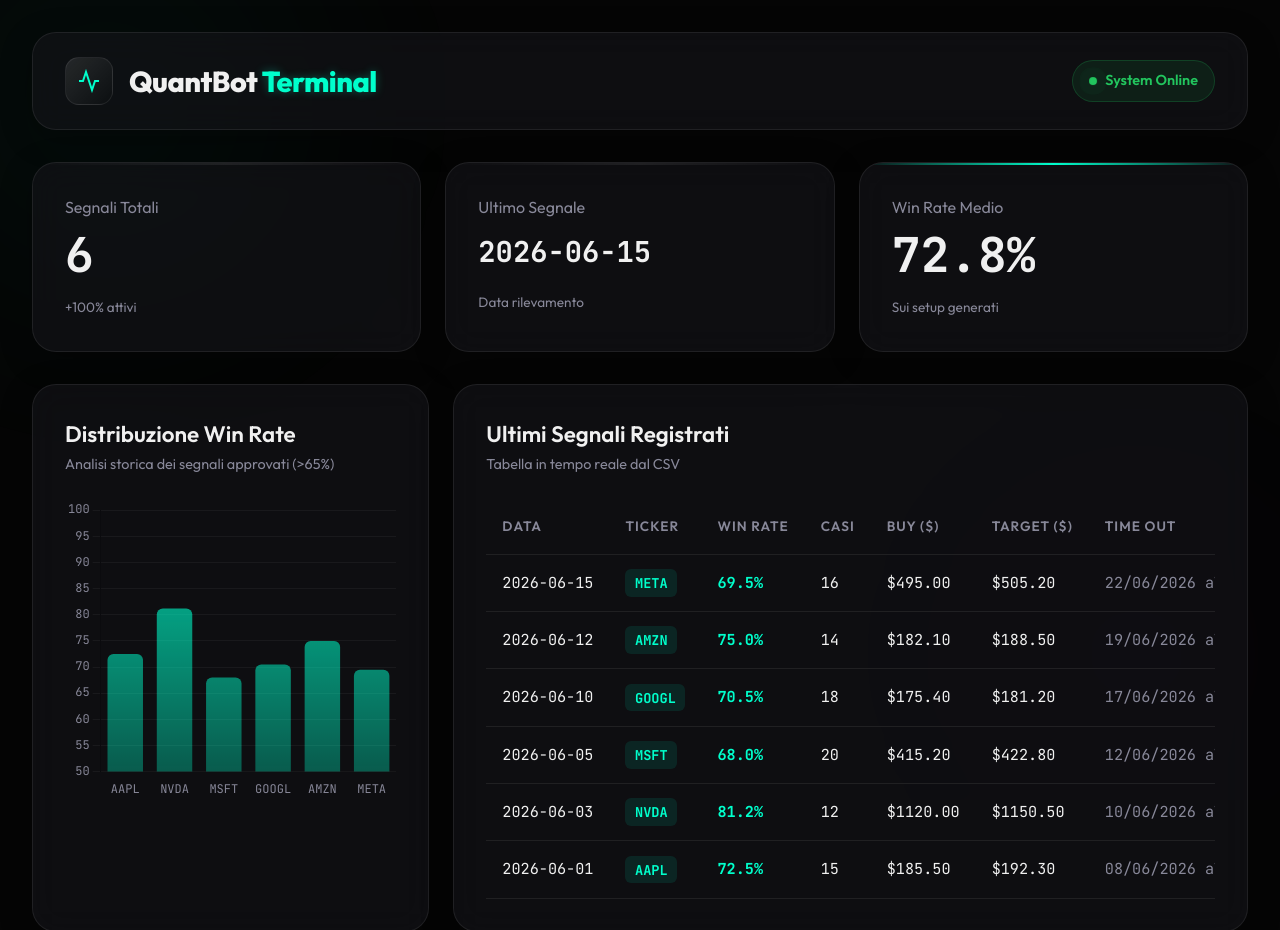
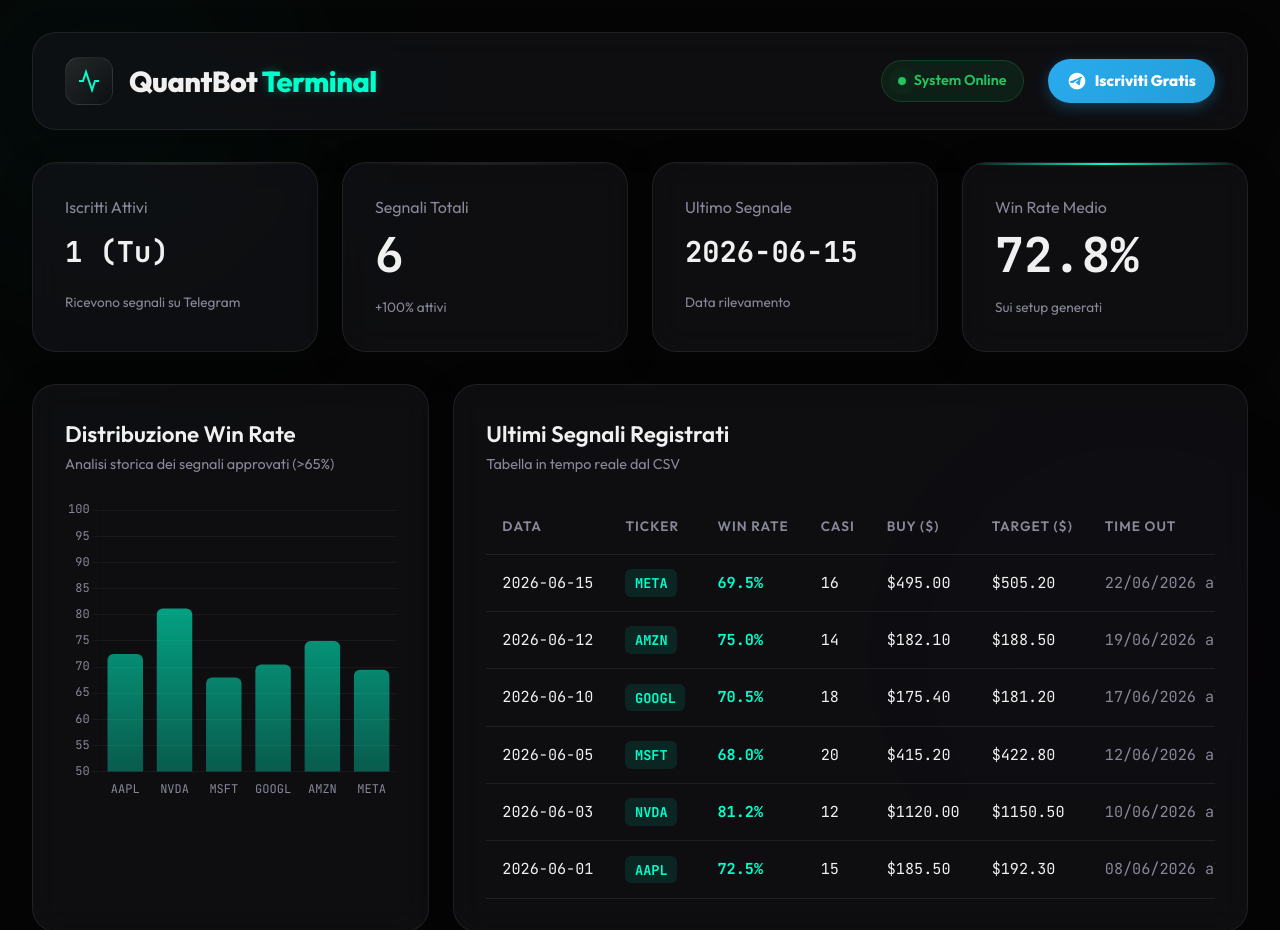
Before and after one commit to provogeminipro-arch/quant-trading-bot, a plain HTML site: page index.html in a window 1280 px wide. Shown: the top 930 px of the page. Drawn offline with nearby package versions, Linux system fonts and the light colour scheme; no server answers.

Commit message:
Add files via upload

```diff
--- a/app.js
+++ b/app.js
@@ -17,6 +17,19 @@ async function loadData() {
             const csvPortText = await responsePort.text();
             Papa.parse(csvPortText, { header: true, skipEmptyLines: true, complete: function(results) { processPortfolio(results.data); } });
         }
+
+        try {
+            const responseSub = await fetch('iscritti.json');
+            if (responseSub.ok) {
+                const subscribers = await responseSub.json();
+                document.getElementById('totalSubscribers').innerText = subscribers.length;
+            } else {
+                document.getElementById('totalSubscribers').innerText = '1 (Tu)';
+            }
+        } catch(e) {
+            document.getElementById('totalSubscribers').innerText = '1 (Tu)';
+        }
+
     } catch (error) {
         console.error('Errore caricamento CSV:', error);
         document.getElementById('totalSignals').innerText = 'Err';
--- a/index.html
+++ b/index.html
@@ -28,12 +28,24 @@
                 </div>
                 <h1>QuantBot <span class="accent">Terminal</span></h1>
             </div>
-            <div class="status-indicator">
-                <span class="pulse"></span> System Online
+
+            <div class="header-actions">
+                <div class="status-indicator">
+                    <span class="pulse"></span> System Online
+                </div>
+                <a href="https://t.me/Nino_tradingbot?start=1" target="_blank" class="telegram-btn">
+                    <svg viewBox="0 0 24 24" fill="currentColor" stroke="none"><path d="M12 2C6.48 2 2 6.48 2 12s4.48 10 10 10 10-4.48 10-10S17.52 2 12 2zm4.64 6.8c-.15 1.58-.8 5.42-1.13 7.19-.14.75-.42 1-.68 1.03-.58.05-1.02-.38-1.58-.75-.88-.58-1.38-.94-2.23-1.5-.99-.65-.35-1.01.22-1.59.15-.15 2.71-2.48 2.76-2.69.01-.03.01-.14-.07-.18-.08-.05-.19-.02-.27 0-.12.03-1.97 1.25-5.58 3.69-.53.36-1.01.54-1.44.53-.47-.01-1.38-.27-2.06-.49-.83-.27-1.49-.42-1.43-.89.03-.25.38-.51 1.03-.78 4.04-1.76 6.74-2.92 8.09-3.48 3.85-1.6 4.64-1.88 5.17-1.89.11 0 .37.03.5.17.11.12.14.28.16.42.02.13.01.27-.01.4z"/></svg>
+                    Iscriviti Gratis
+                </a>
             </div>
         </header>
 
         <section class="stats-grid">
+            <div class="stat-card glass-panel">
+                <h3>Iscritti Attivi</h3>
+                <p id="totalSubscribers" class="stat-value text-small">...</p>
+                <div class="stat-trend">Ricevono segnali su Telegram</div>
+            </div>
             <div class="stat-card glass-panel">
                 <h3>Segnali Totali</h3>
                 <p id="totalSignals" class="stat-value">0</p>
--- a/style.css
+++ b/style.css
@@ -125,6 +125,38 @@ h1 {
     text-shadow: 0 0 10px var(--accent-glow);
 }
 
+.header-actions {
+    display: flex;
+    align-items: center;
+    gap: 1.5rem;
+}
+
+.telegram-btn {
+    display: flex;
+    align-items: center;
+    gap: 0.5rem;
+    background: linear-gradient(135deg, #2AABEE 0%, #229ED9 100%);
+    color: white;
+    text-decoration: none;
+    padding: 0.6rem 1.2rem;
+    border-radius: 50px;
+    font-weight: 700;
+    font-size: 0.95rem;
+    transition: all 0.3s ease;
+    box-shadow: 0 4px 15px rgba(42, 171, 238, 0.3);
+}
+
+.telegram-btn svg {
+    width: 20px;
+    height: 20px;
+}
+
+.telegram-btn:hover {
+    transform: translateY(-2px);
+    box-shadow: 0 8px 25px rgba(42, 171, 238, 0.5);
+    background: linear-gradient(135deg, #32B3F6 0%, #29A5E0 100%);
+}
+
 .status-indicator {
     display: flex;
     align-items: center;
@@ -156,7 +188,7 @@ h1 {
 /* Stats Grid */
 .stats-grid {
     display: grid;
-    grid-template-columns: repeat(auto-fit, minmax(300px, 1fr));
+    grid-template-columns: repeat(auto-fit, minmax(240px, 1fr));
     gap: 1.5rem;
     margin-bottom: 2rem;
 }
```
